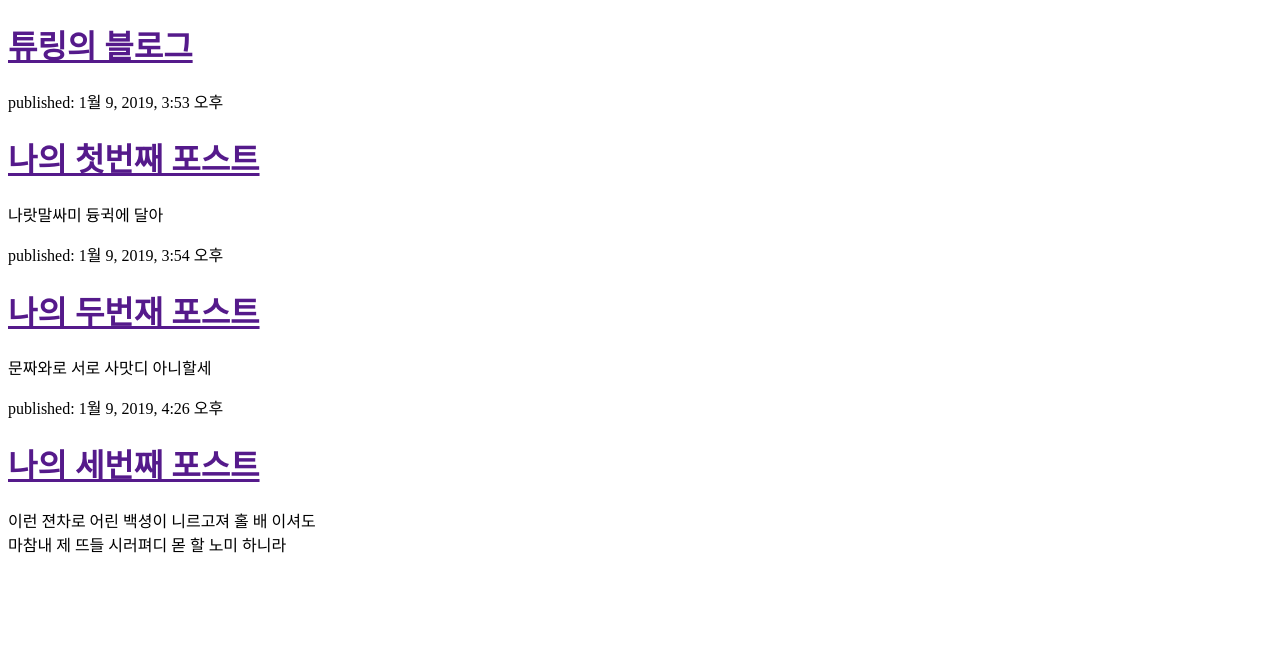
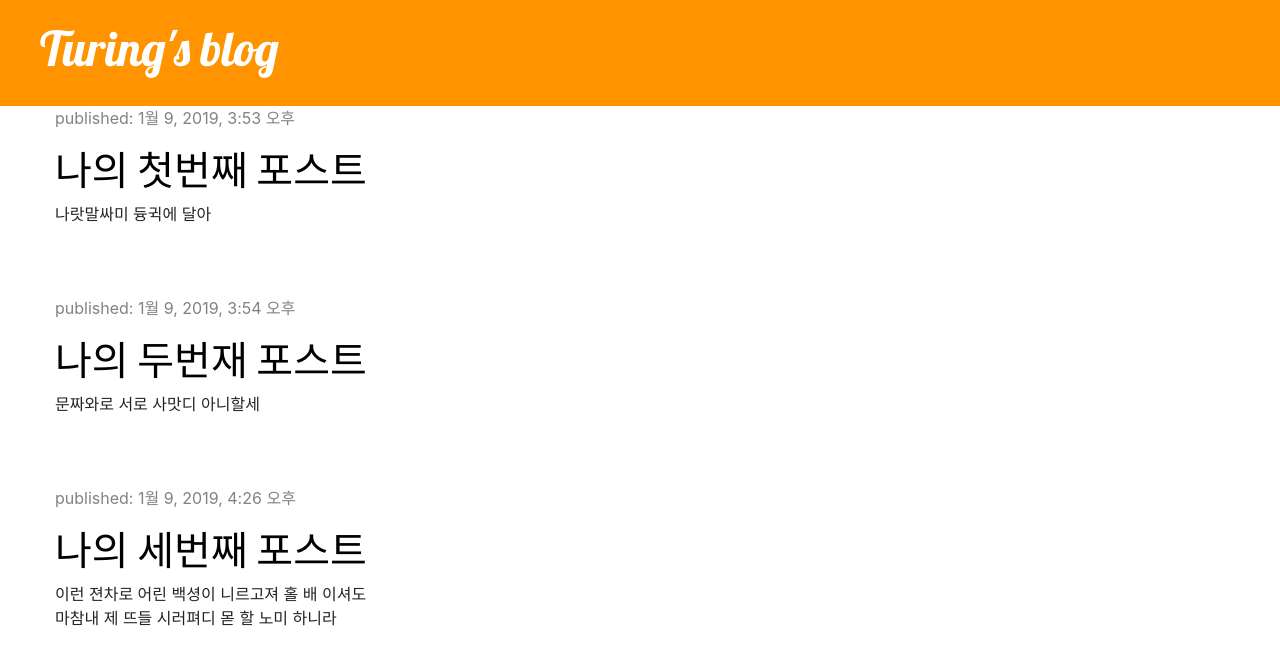
Before and after one commit to ERTuringLee/first-django-web, a Django app: page / in a window 1280 px wide. Shown: the top 665 px of the page. Run offline with Django 3.2, Linux system fonts and the light colour scheme; data comes from the database, SQL or seed files in the repository; some libraries are stand-ins or nearby versions.

Commit message:
📚템플릿 파일 수정

```diff
--- a/blog/templates/blog/post_list.html
+++ b/blog/templates/blog/post_list.html
@@ -1,19 +1,13 @@
-<!DOCTYPE html>
-<html>
-    <head>
-        <meta charset="utf-8">
-        <title>튜링의 블로그</title>
-    </head>
-    <body>
-        <div>
-            <h1><a href="">튜링의 블로그</a></h1>
+{% extends 'blog/base.html' %}
+
+{% block content %}
+    {% for post in posts %}
+        <div class="post">
+            <div class="date">
+                <p>published: {{post.published_date}}</p>
+            </div>
+            <h1><a href="{% url 'post_detail' pk=post.pk %}">{{post.title}}</a></h1>
+            <p>{{post.text|linebreaksbr}}</p>
         </div>
-        {% for post in posts %}
-            <div>
-                <p>published: {{post.published_date}}</p>
-                <h1><a href="">{{post.title}}</a></h1>
-                <p>{{post.text|linebreaksbr}}</p>
-            </div>
-        {% endfor %}
-    </body>
-</html>
+    {% endfor %}
+{% endblock %}
```
